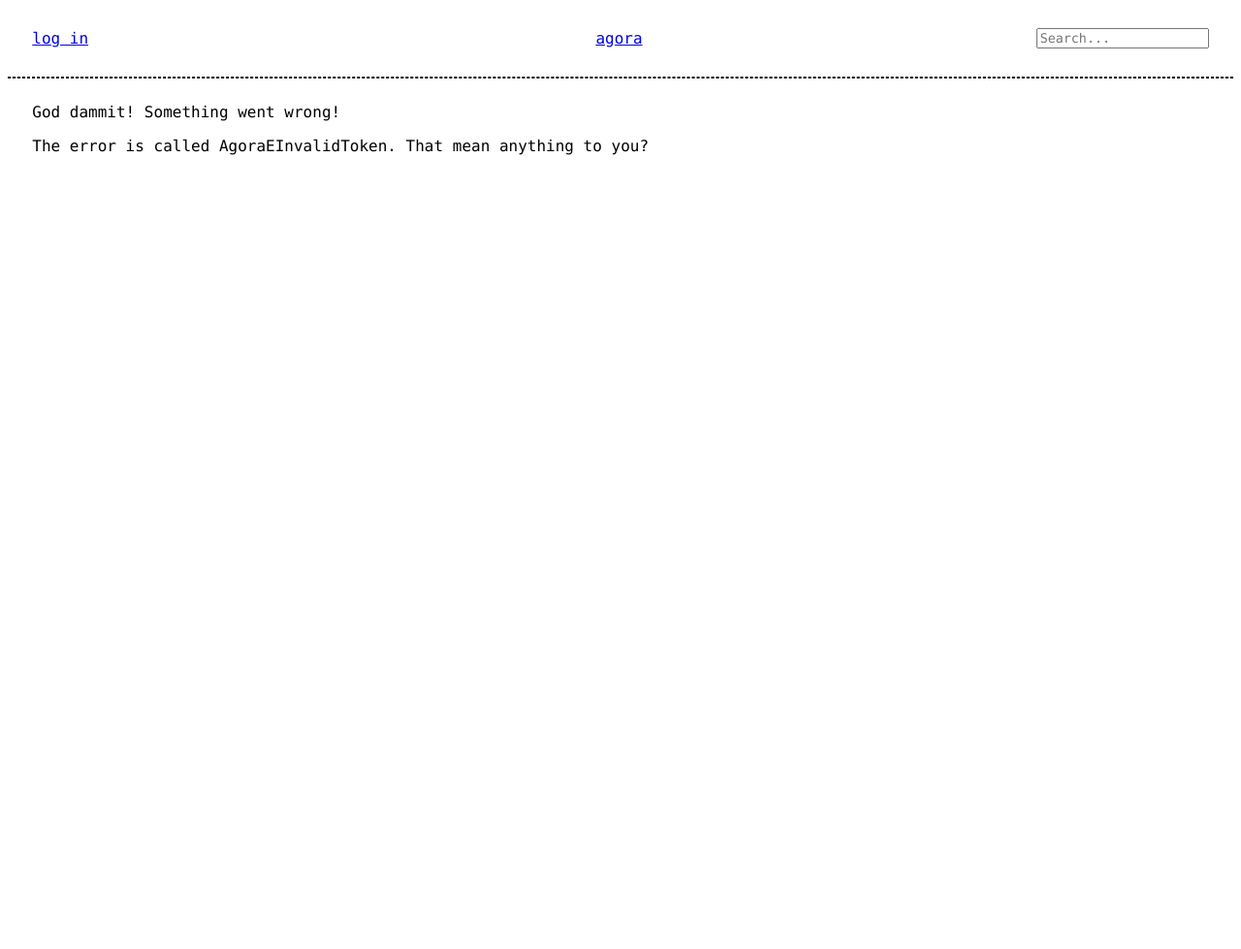
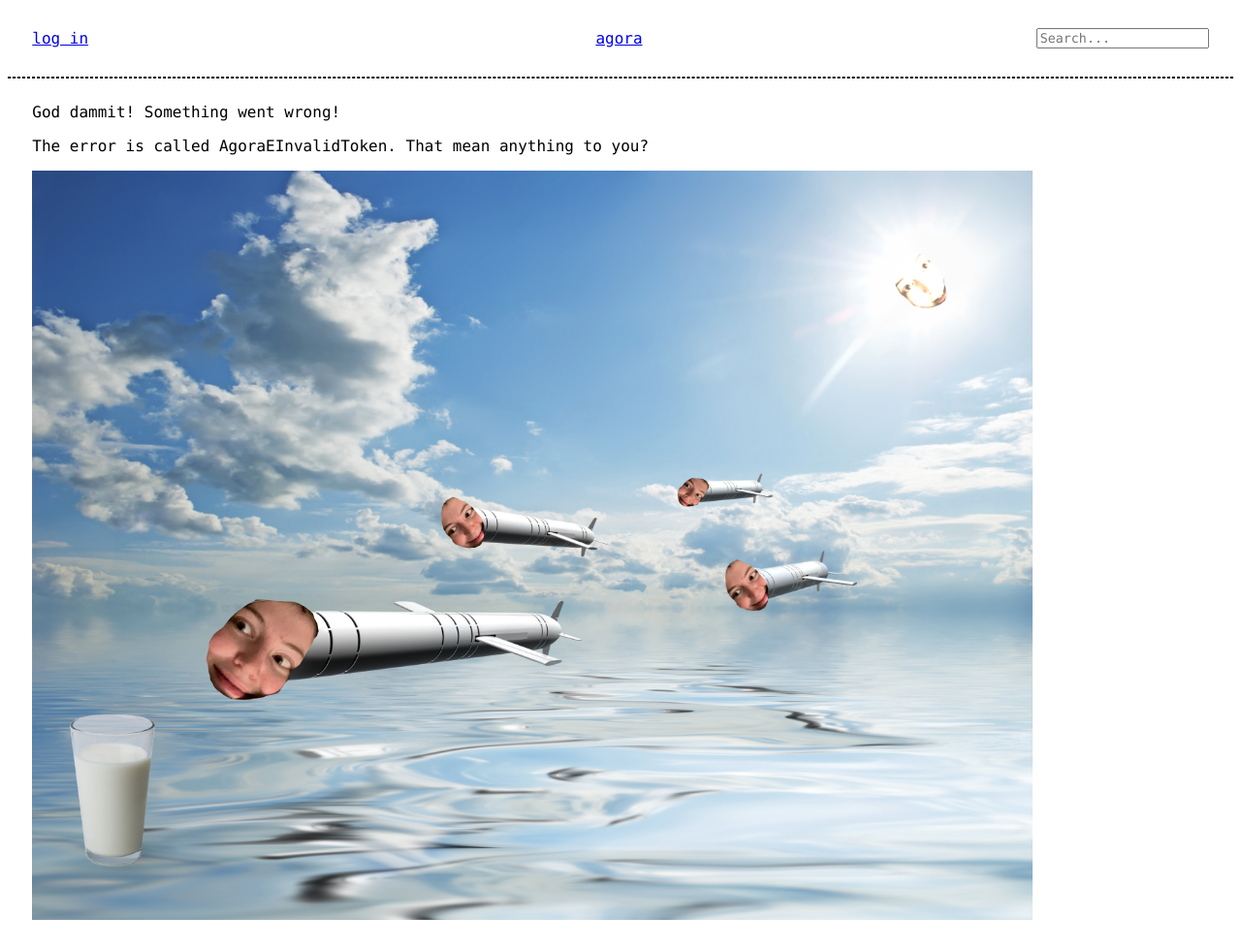
Before and after one commit to franklindyer/agora-app, a Flask app: page /join/1 in a window 1280 px wide. Shown: the whole page at 97% size. Before the commit the page ends 160 px from the top, so only its background shows below. Run offline with Flask 3, Linux system fonts and the light colour scheme; parts of the project's set-up code (start-up, migrations or seed data) failed here and were passed over.

Commit message:
Stylize error page so it's better for everybody

```diff
--- a/src/static/css/style.css
+++ b/src/static/css/style.css
@@ -37,6 +37,10 @@ hr {
 .thumbnail {
     width: var(--thumbnail-size);
     height: var(--thumbnail-size);
+}
+
+.error-image {
+    max-width: 85%;
 }
 
 .group {
--- a/src/templates/error.html
+++ b/src/templates/error.html
@@ -1,6 +1,6 @@
 {% extends 'base.html' %}
 
-<h1>{% block title %}tab-name-here{% endblock %}</h1>
+<h1>{% block title %}{{ data['error'] }}{% endblock %}</h1>
 
 {% block content %}
 
@@ -9,5 +9,7 @@
 
     <p>The error is called {{ data['error'] }}. That mean anything to you?</p>
 
+    <img class="error-image" src="{{ url_for('static', filename='img/404-0.jpeg') }}" alt="404">
+
 </div>
 {% endblock %}
```
Also changed, not shown: src/static/img/404-0.jpeg (added).
